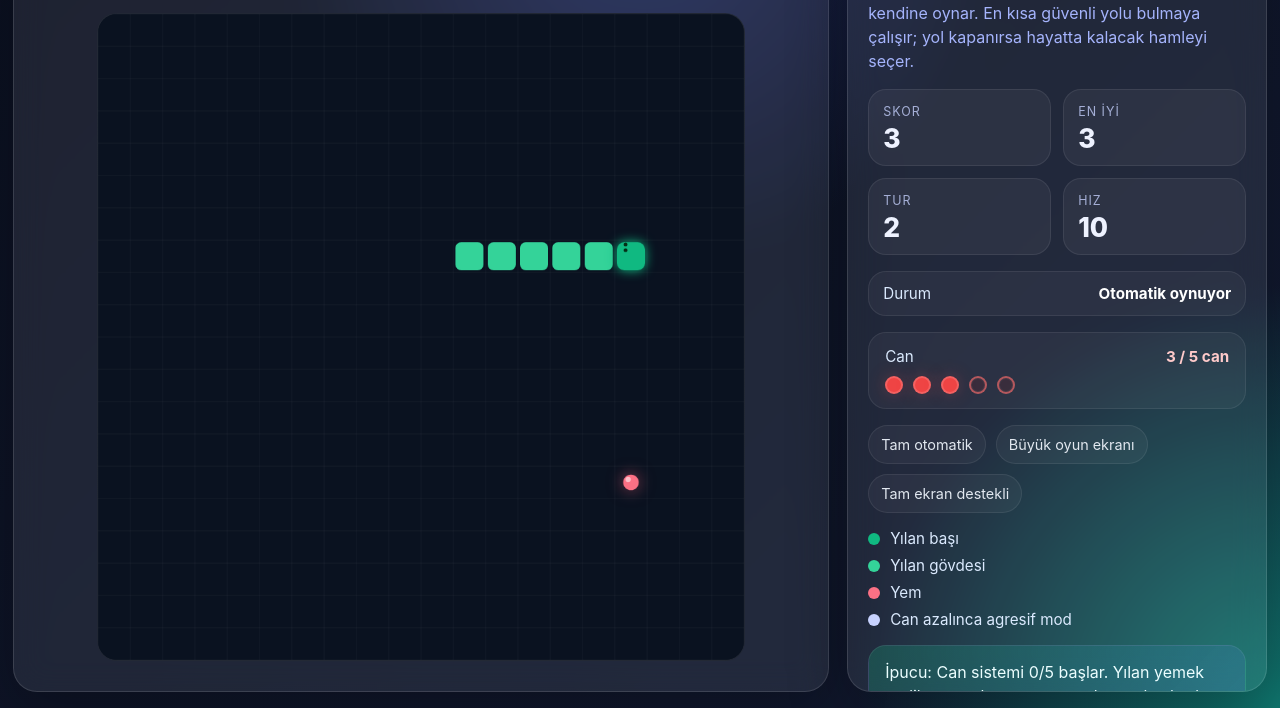
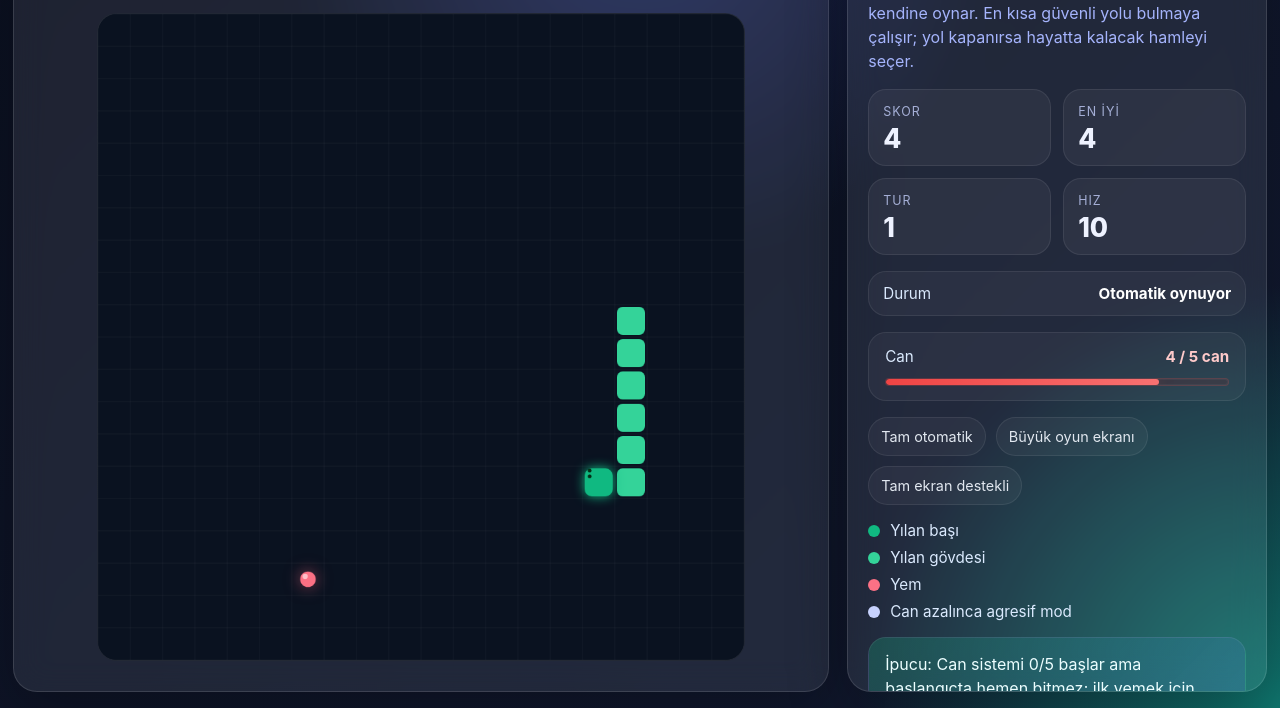
Before and after one commit to metinciris/oto-yilan, a plain HTML site: page index.html in a window 1280 px wide. Shown: the part 92-800 px from the top of the page. Drawn offline with Linux system fonts and the light colour scheme.

Commit message:
Convert hunger indicators to health indicators
Refactor hunger system to health system with visual updates.

```diff
--- a/index.html
+++ b/index.html
@@ -240,7 +240,7 @@
       background: rgba(255,255,255,0.04);
       border: 1px solid rgba(255,255,255,0.08);
       display: grid;
-      gap: 10px;
+      gap: 12px;
     }
 
     .hunger-top {
@@ -257,33 +257,32 @@
       font-weight: 700;
     }
 
-    .hunger-dots {
-      display: flex;
-      gap: 10px;
-      align-items: center;
+    .health-track {
+      height: 8px;
+      border-radius: 999px;
+      background: rgba(127,29,29,0.18);
+      border: 1px solid rgba(248,113,113,0.18);
+      overflow: hidden;
+      box-shadow: inset 0 0 0 1px rgba(255,255,255,0.04);
     }
 
-    .hunger-dot {
-      width: 18px;
-      height: 18px;
-      border-radius: 999px;
-      border: 2px solid rgba(248,113,113,0.65);
-      background: rgba(127,29,29,0.18);
-      box-shadow: inset 0 0 0 1px rgba(255,255,255,0.06);
+    .health-fill {
+      height: 100%;
+      width: 0%;
+      border-radius: inherit;
+      background: linear-gradient(90deg, #ef4444, #f87171);
+      box-shadow: 0 0 18px rgba(239,68,68,0.28);
+      transform-origin: left center;
+      transition: width 220ms ease, opacity 180ms ease, transform 180ms ease;
     }
 
-    .hunger-dot.filled {
-      background: #ef4444;
-      box-shadow: 0 0 18px rgba(239,68,68,0.28);
+    .health-fill.blink-three {
+      animation: healthBlink 0.3s ease-in-out 6;
     }
 
-    .hunger-dot.blink-three {
-      animation: hungerBlink 0.28s ease-in-out 6;
-    }
-
-    @keyframes hungerBlink {
-      0%, 100% { opacity: 1; transform: scale(1); }
-      50% { opacity: 0.18; transform: scale(0.86); }
+    @keyframes healthBlink {
+      0%, 100% { opacity: 1; transform: scaleY(1); }
+      50% { opacity: 0.2; transform: scaleY(0.72); }
     }
 
     body.fullscreen-mode .wrap {
@@ -377,12 +376,8 @@
           <span>Can</span>
           <strong class="hunger-text" id="hungerText">0 / 5 can</strong>
         </div>
-        <div class="hunger-dots" id="hungerDots">
-          <span class="hunger-dot" data-dot="1"></span>
-          <span class="hunger-dot" data-dot="2"></span>
-          <span class="hunger-dot" data-dot="3"></span>
-          <span class="hunger-dot" data-dot="4"></span>
-          <span class="hunger-dot" data-dot="5"></span>
+        <div class="health-track" aria-hidden="true">
+          <div class="health-fill" id="healthFill"></div>
         </div>
       </div>
 
@@ -400,7 +395,7 @@
       </div>
 
       <div class="cta">
-        İpucu: Can sistemi 0/5 başlar. Yılan yemek yedikçe can kazanır, zamanla can kaybeder. Can 0 olunca kısa bir süre daha dayanır ve bu sırada daha agresif oynar.
+        İpucu: Can sistemi 0/5 başlar ama başlangıçta hemen bitmez; ilk yemek için uzun bir şans süresi vardır. Can artık ince bir çizgi olarak gösterilir ve daha yavaş azalır.
       </div>
 
       <div class="footer-note">
@@ -421,7 +416,7 @@
     const speedEl = document.getElementById("speed");
     const statusEl = document.getElementById("statusText");
     const hungerTextEl = document.getElementById("hungerText");
-    const hungerDots = Array.from(document.querySelectorAll(".hunger-dot"));
+    const healthFillEl = document.getElementById("healthFill");
 
     const GRID = 20;
     const SIZE = canvas.width / GRID;
@@ -429,8 +424,9 @@
     const MAX_SPEED = 18;
     const RESTART_DELAY = 900;
     const MAX_HUNGER = 5;
-    const HUNGER_DECAY_STEPS = 18;
-    const ZERO_HUNGER_GRACE_STEPS = 12;
+    const HUNGER_DECAY_STEPS = 36;
+    const ZERO_HUNGER_GRACE_STEPS = 30;
+    const START_ZERO_HUNGER_GRACE_STEPS = 120;
 
     let bestScore = 0;
     let run = 1;
@@ -487,7 +483,8 @@
         ticks: 0,
         hunger: 0,
         hungerStepCounter: 0,
-        stepsSinceFood: 0
+        stepsSinceFood: 0,
+        hasEaten: false
       };
     }
 
@@ -613,8 +610,9 @@
       let bestScoreForMove = -Infinity;
       const currentFoodDistance = Math.abs(head.x - state.food.x) + Math.abs(head.y - state.food.y);
       const hungerMissing = MAX_HUNGER - state.hunger;
+      const zeroGraceLimit = state.hasEaten ? ZERO_HUNGER_GRACE_STEPS : START_ZERO_HUNGER_GRACE_STEPS;
       const hungerPhase = state.hunger <= 0
-        ? 1 + (state.hungerStepCounter / ZERO_HUNGER_GRACE_STEPS)
+        ? 1 + (state.hungerStepCounter / zeroGraceLimit)
         : (state.hungerStepCounter / HUNGER_DECAY_STEPS);
       const isHungry = state.hunger <= 2;
       const isVeryHungry = state.hunger <= 0;
@@ -678,7 +676,7 @@
           const previousHunger = state.hunger;
           state.hunger = Math.max(0, state.hunger - 1);
           updateHungerUI(previousHunger !== state.hunger && state.hunger === 1);
-        } else if (state.hunger <= 0 && state.hungerStepCounter >= ZERO_HUNGER_GRACE_STEPS) {
+        } else if (state.hunger <= 0 && state.hungerStepCounter >= (state.hasEaten ? ZERO_HUNGER_GRACE_STEPS : START_ZERO_HUNGER_GRACE_STEPS)) {
           state.alive = false;
           gameOverAt = performance.now();
           deathReason = "Açlıktan öldü";
@@ -689,6 +687,7 @@
       } else {
         state.score += 1;
         state.stepsSinceFood = 0;
+        state.hasEaten = true;
         state.hunger = Math.min(MAX_HUNGER, state.hunger + 1);
         state.hungerStepCounter = 0;
         bestScore = Math.max(bestScore, state.score);
@@ -707,7 +706,7 @@
         deathReason = "Çarpıştı";
         statusEl.textContent = "Çarpıştı, yeniden başlıyor";
       } else if (state.hunger <= 0) {
-        statusEl.textContent = "Can bitti, son şans";
+        statusEl.textContent = state.hasEaten ? "Can bitti, son şans" : "İlk yemek aranıyor";
       } else if (state.hunger === 1) {
         statusEl.textContent = "1 can kaldı, saldırıyor";
       } else if (state.hunger <= 2) {
@@ -746,22 +745,19 @@
       return `${state.hunger} / 5 can`;
     }
 
-    function blinkLowHungerDot() {
-      const dot = hungerDots[state.hunger - 1];
-      if (!dot) return;
-      dot.classList.remove("blink-three");
-      void dot.offsetWidth;
-      dot.classList.add("blink-three");
-      setTimeout(() => dot.classList.remove("blink-three"), 1800);
+    function blinkLowHealthBar() {
+      healthFillEl.classList.remove("blink-three");
+      void healthFillEl.offsetWidth;
+      healthFillEl.classList.add("blink-three");
+      setTimeout(() => healthFillEl.classList.remove("blink-three"), 1800);
     }
 
     function updateHungerUI(triggerBlink = false) {
       hungerTextEl.textContent = getHungerLabel();
-      hungerDots.forEach((dot, index) => {
-        dot.classList.toggle("filled", index < state.hunger);
-      });
-      if (triggerBlink && state.hunger === 1) {
-        blinkLowHungerDot();
+      const ratio = Math.max(0, Math.min(1, state.hunger / MAX_HUNGER));
+      healthFillEl.style.width = `${ratio * 100}%`;
+      if (triggerBlink && state.hunger <= 1) {
+        blinkLowHealthBar();
       }
     }
 
```
